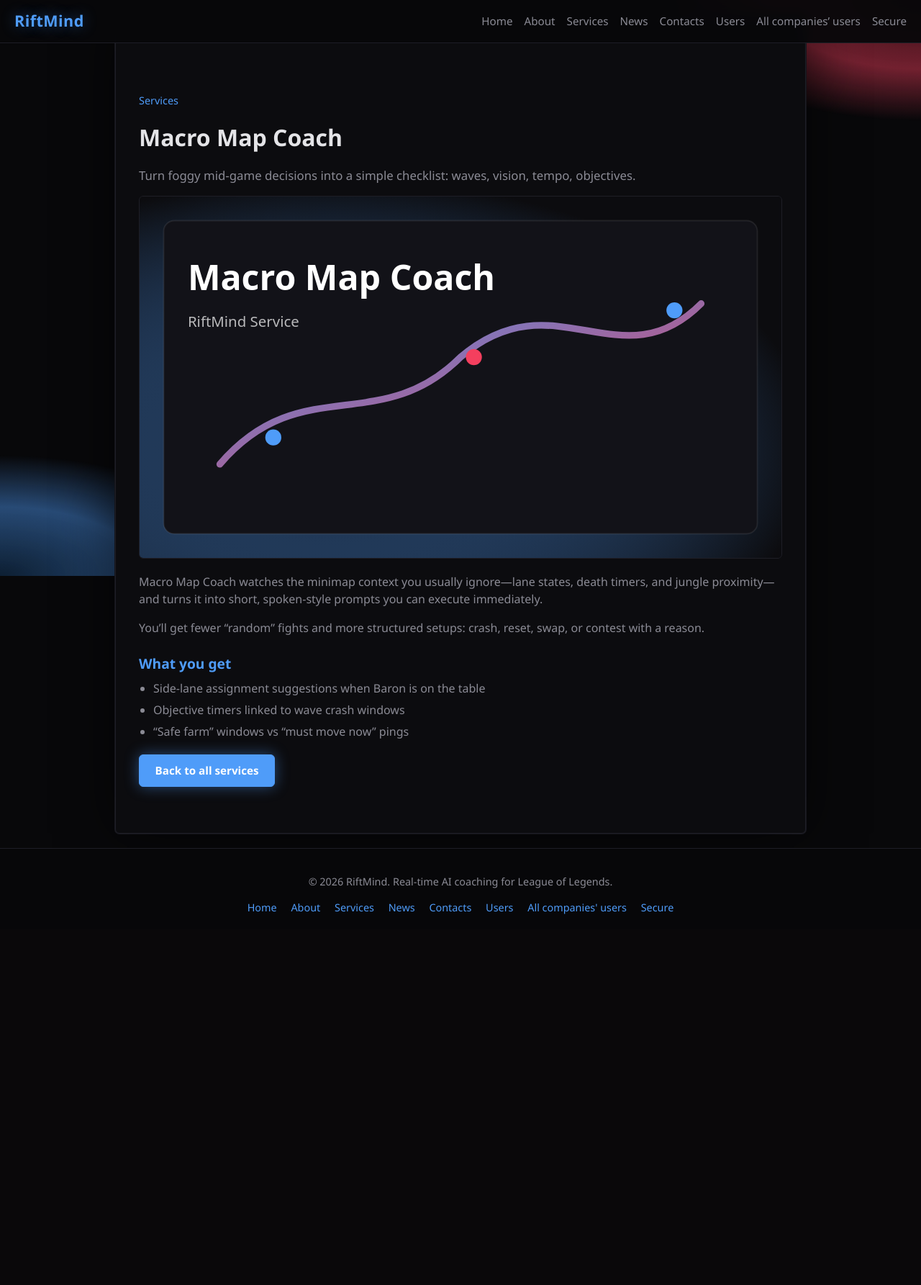
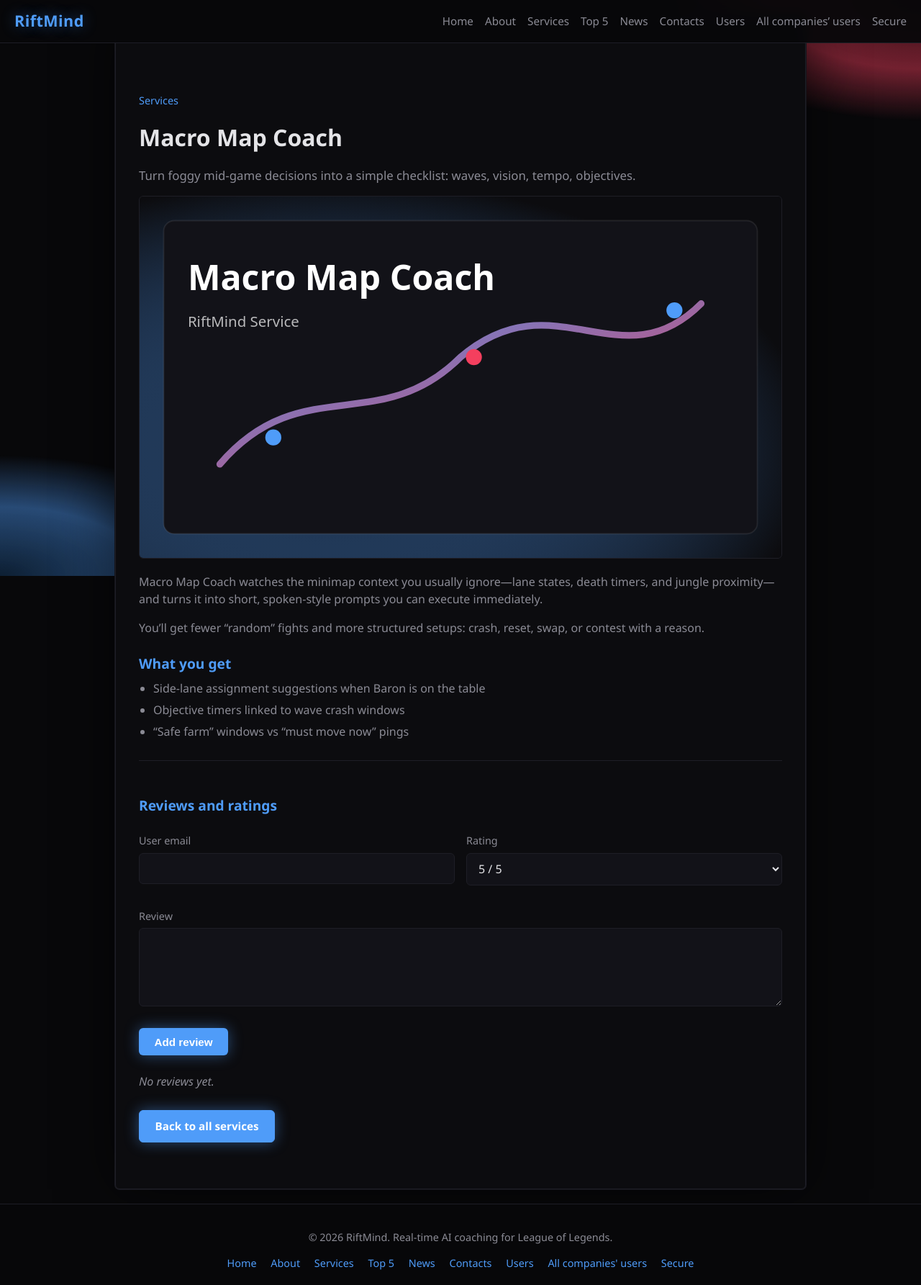
Before and after one commit to hyunseung-asong/hyunseungsong.com, a PHP site: page /services/macro-map.php in a window 1280 px wide. Shown: the whole page at 72% size. Before the commit the page ends 1270 px from the top, so only its background shows below. Run offline with PHP 8.4, Linux system fonts and the light colour scheme; tables that the repository leaves empty hold one stand-in row (values such as "Sample post"); a stand-in replaces the project's code that opens the database connection.

Commit message:
added top rated

```diff
--- a/css/style.css
+++ b/css/style.css
@@ -432,6 +432,27 @@ code {
     border-color: var(--blue);
     box-shadow: 0 0 0 2px var(--blue-glow);
 }
+.login-form select,
+.login-form textarea {
+    width: 100%;
+    padding: 0.6rem 0.75rem;
+    font-size: 1rem;
+    font-family: var(--font-sans);
+    color: var(--text);
+    background: var(--bg-card);
+    border: 1px solid var(--border-dark);
+    border-radius: var(--radius);
+    transition: border-color 0.2s;
+}
+.login-form textarea {
+    resize: vertical;
+}
+.login-form select:focus,
+.login-form textarea:focus {
+    outline: none;
+    border-color: var(--blue);
+    box-shadow: 0 0 0 2px var(--blue-glow);
+}
 .login-form small {
     display: block;
     margin-top: 0.3rem;
@@ -562,6 +583,9 @@ code {
 /* Services catalog + detail pages */
 .services-tools {
     margin: 0 0 1.25rem;
+    display: flex;
+    flex-wrap: wrap;
+    gap: 0.75rem;
 }
 .service-cards {
     display: grid;
@@ -657,6 +681,104 @@ code {
     margin-bottom: 0.35rem;
 }
 
+.service-marketplace-panel {
+    margin: 1.75rem 0;
+    padding-top: 1.5rem;
+    border-top: 1px solid var(--border-dark);
+}
+.review-form {
+    max-width: none;
+    margin-bottom: 1.5rem;
+}
+.review-list {
+    display: grid;
+    gap: 1rem;
+}
+.review-card {
+    background: var(--bg-card);
+    border: 1px solid var(--border-dark);
+    border-radius: var(--radius);
+    padding: 1rem;
+}
+.review-meta {
+    display: flex;
+    flex-wrap: wrap;
+    gap: 0.5rem 1rem;
+    align-items: center;
+    margin-bottom: 0.65rem;
+    font-size: 0.9rem;
+    color: var(--text-muted);
+}
+.review-meta strong {
+    color: var(--blue);
+}
+.review-card p {
+    margin: 0;
+}
+.top-services-list {
+    display: grid;
+    gap: 1rem;
+    margin-top: 1.5rem;
+}
+.top-service-card {
+    display: grid;
+    grid-template-columns: auto 120px minmax(0, 1fr);
+    gap: 1rem;
+    align-items: start;
+    background: var(--bg-card);
+    border: 1px solid var(--border-dark);
+    border-radius: var(--radius);
+    padding: 1rem;
+}
+.top-service-rank {
+    color: var(--red);
+    font-weight: 700;
+    font-size: 1.1rem;
+}
+.top-service-card img {
+    width: 120px;
+    height: auto;
+    aspect-ratio: 16 / 9;
+    object-fit: cover;
+    border-radius: calc(var(--radius) - 2px);
+}
+.top-service-body h2 {
+    margin-top: 0;
+}
+.top-service-body h2 a {
+    color: var(--text);
+    text-decoration: none;
+}
+.top-service-body h2 a:hover {
+    color: var(--blue);
+}
+.service-stats {
+    display: grid;
+    gap: 0.75rem;
+    grid-template-columns: repeat(3, minmax(0, 1fr));
+    margin: 0;
+}
+.service-stats dt {
+    color: var(--text-muted);
+    font-size: 0.8rem;
+}
+.service-stats dd {
+    margin: 0;
+    color: var(--text);
+    font-weight: 700;
+}
+@media (max-width: 640px) {
+    .top-service-card {
+        grid-template-columns: auto minmax(0, 1fr);
+    }
+    .top-service-card img {
+        display: none;
+    }
+    .service-stats {
+        grid-template-columns: 1fr;
+    }
+}
+
 /* Recently viewed (cookie) */
 .recent-services-grid {
     display: grid;
--- a/includes/footer.php
+++ b/includes/footer.php
@@ -6,6 +6,7 @@
                 <a href="<?php echo htmlspecialchars($site_root_prefix); ?>index.php">Home</a>
                 <a href="<?php echo htmlspecialchars($site_root_prefix); ?>about.php">About</a>
                 <a href="<?php echo htmlspecialchars($site_root_prefix); ?>products.php">Services</a>
+                <a href="<?php echo htmlspecialchars($site_root_prefix); ?>top-services.php">Top 5</a>
                 <a href="<?php echo htmlspecialchars($site_root_prefix); ?>news.php">News</a>
                 <a href="<?php echo htmlspecialchars($site_root_prefix); ?>contacts.php">Contacts</a>
                 <a href="<?php echo htmlspecialchars($site_root_prefix); ?>users.php">Users</a>
--- a/includes/header.php
+++ b/includes/header.php
@@ -19,6 +19,7 @@ if (!isset($site_root_prefix)) {
                 <a href="<?php echo htmlspecialchars($site_root_prefix); ?>index.php">Home</a>
                 <a href="<?php echo htmlspecialchars($site_root_prefix); ?>about.php">About</a>
                 <a href="<?php echo htmlspecialchars($site_root_prefix); ?>products.php">Services</a>
+                <a href="<?php echo htmlspecialchars($site_root_prefix); ?>top-services.php">Top 5</a>
                 <a href="<?php echo htmlspecialchars($site_root_prefix); ?>news.php">News</a>
                 <a href="<?php echo htmlspecialchars($site_root_prefix); ?>contacts.php">Contacts</a>
                 <a href="<?php echo htmlspecialchars($site_root_prefix); ?>users.php">Users</a>
--- /dev/null
+++ b/includes/service_marketplace.php
@@ -0,0 +1,189 @@
+<?php
+require_once __DIR__ . '/company_config.php';
+require_once __DIR__ . '/service_catalog.php';
+require_once __DIR__ . '/user_repository.php';
+
+define('MARKETPLACE_USER_EMAIL_COOKIE', 'riftmind_marketplace_user_email');
+
+function marketplace_pdo(): PDO {
+    return user_repository_pdo();
+}
+
+function marketplace_cookie_path(): string {
+    $dir = str_replace('\\', '/', dirname($_SERVER['SCRIPT_NAME'] ?? '/'));
+    if (preg_match('#/services$#', $dir) || preg_match('#/api$#', $dir)) {
+        $dir = dirname($dir);
+    }
+    if ($dir === '/' || $dir === '\\' || $dir === '.') {
+        return '/';
+    }
+    return rtrim($dir, '/') . '/';
+}
+
+function marketplace_remember_user_email(string $email): string {
+    $email = trim($email);
+    if ($email === '' || !filter_var($email, FILTER_VALIDATE_EMAIL)) {
+        return '';
+    }
+
+    setcookie(
+        MARKETPLACE_USER_EMAIL_COOKIE,
+        $email,
+        [
+            'expires' => time() + (60 * 60 * 24 * 30),
+            'path' => marketplace_cookie_path(),
+            'secure' => !empty($_SERVER['HTTPS']) && $_SERVER['HTTPS'] !== 'off',
+            'httponly' => false,
+            'samesite' => 'Lax',
+        ]
+    );
+    $_COOKIE[MARKETPLACE_USER_EMAIL_COOKIE] = $email;
+
+    return $email;
+}
+
+function marketplace_current_user_email(): string {
+    $candidate = trim((string) ($_POST['user_email'] ?? $_GET['user_email'] ?? ''));
+    if ($candidate === '') {
+        $candidate = trim((string) ($_COOKIE[MARKETPLACE_USER_EMAIL_COOKIE] ?? ''));
+    }
+
+    return marketplace_remember_user_email($candidate);
+}
+
+function marketplace_record_service_visit(string $slug, string $user_email = ''): void {
+    if (!service_by_slug($slug)) {
+        return;
+    }
+
+    $pdo = marketplace_pdo();
+    $stmt = $pdo->prepare(
+        'INSERT INTO service_visits (company_id, service_slug, user_email, visited_at)
+         VALUES (:company_id, :service_slug, :user_email, NOW())'
+    );
+    $stmt->execute([
+        ':company_id' => COMPANY_ID,
+        ':service_slug' => $slug,
+        ':user_email' => $user_email !== '' ? $user_email : null,
+    ]);
+}
+
+function marketplace_create_service_review(string $slug, string $user_email, int $rating, string $review_text): void {
+    if (!service_by_slug($slug)) {
+        throw new InvalidArgumentException('Service not found.');
+    }
+    if (!filter_var($user_email, FILTER_VALIDATE_EMAIL)) {
+        throw new InvalidArgumentException('Enter a valid user email.');
+    }
+    if ($rating < 1 || $rating > 5) {
+        throw new InvalidArgumentException('Rating must be from 1 to 5.');
+    }
+    $review_text = trim($review_text);
+    if ($review_text === '') {
+        throw new InvalidArgumentException('Review text is required.');
+    }
+
+    $pdo = marketplace_pdo();
+    $stmt = $pdo->prepare(
+        'INSERT INTO service_reviews (company_id, service_slug, user_email, rating, review_text, created_at)
+         VALUES (:company_id, :service_slug, :user_email, :rating, :review_text, NOW())'
+    );
+    $stmt->execute([
+        ':company_id' => COMPANY_ID,
+        ':service_slug' => $slug,
+        ':user_email' => $user_email,
+        ':rating' => $rating,
+        ':review_text' => $review_text,
+    ]);
+}
+
+function marketplace_fetch_service_reviews(?string $slug = null): array {
+    $pdo = marketplace_pdo();
+    $params = [];
+    $sql = 'SELECT company_id, service_slug, user_email, rating, review_text,
+                   DATE_FORMAT(created_at, \'%Y-%m-%d %H:%i:%s\') AS created_at
+            FROM service_reviews';
+    if ($slug !== null) {
+        $sql .= ' WHERE service_slug = :service_slug';
+        $params[':service_slug'] = $slug;
+    }
+    $sql .= ' ORDER BY created_at DESC, id DESC';
+
+    $stmt = $pdo->prepare($sql);
+    $stmt->execute($params);
+    return $stmt->fetchAll();
+}
+
+function marketplace_fetch_service_visits(?string $user_email = null): array {
+    $pdo = marketplace_pdo();
+    $params = [];
+    $sql = 'SELECT company_id, service_slug, user_email,
+                   DATE_FORMAT(visited_at, \'%Y-%m-%d %H:%i:%s\') AS visited_at
+            FROM service_visits';
+    if ($user_email !== null && $user_email !== '') {
+        $sql .= ' WHERE user_email = :user_email';
+        $params[':user_email'] = $user_email;
+    }
+    $sql .= ' ORDER BY visited_at DESC, id DESC';
+
+    $stmt = $pdo->prepare($sql);
+    $stmt->execute($params);
+    return $stmt->fetchAll();
+}
+
+function marketplace_fetch_service_stats(int $limit = 0): array {
+    $pdo = marketplace_pdo();
+    $stmt = $pdo->query(
+        'SELECT s.service_slug,
+                COALESCE(r.avg_rating, 0) AS avg_rating,
+                COALESCE(r.review_count, 0) AS review_count,
+                COALESCE(v.visit_count, 0) AS visit_count
+         FROM (
+             SELECT service_slug FROM service_reviews
+             UNION
+             SELECT service_slug FROM service_visits
+         ) s
+         LEFT JOIN (
+             SELECT service_slug, AVG(rating) AS avg_rating, COUNT(*) AS review_count
+             FROM service_reviews
+             GROUP BY service_slug
+         ) r ON r.service_slug = s.service_slug
+         LEFT JOIN (
+             SELECT service_slug, COUNT(*) AS visit_count
+             FROM service_visits
+             GROUP BY service_slug
+         ) v ON v.service_slug = s.service_slug
+         ORDER BY avg_rating DESC, review_count DESC, visit_count DESC, service_slug ASC'
+    );
+    $stats_by_slug = [];
+    foreach ($stmt->fetchAll() as $row) {
+        $stats_by_slug[$row['service_slug']] = $row;
+    }
+
+    $rows = [];
+    foreach (service_catalog() as $slug => $svc) {
+        $stats = $stats_by_slug[$slug] ?? [
+            'avg_rating' => 0,
+            'review_count' => 0,
+            'visit_count' => 0,
+        ];
+        $rows[] = [
+            'company' => COMPANY_ID,
+            'service_slug' => $slug,
+            'title' => $svc['title'],
+            'short' => $svc['short'],
+            'href' => $svc['href'],
+            'image' => $svc['image'],
+            'avg_rating' => round((float) $stats['avg_rating'], 2),
+            'review_count' => (int) $stats['review_count'],
+            'visit_count' => (int) $stats['visit_count'],
+        ];
+    }
+
+    usort($rows, static function (array $a, array $b): int {
+        return [$b['avg_rating'], $b['review_count'], $b['visit_count'], $a['service_slug']]
+            <=> [$a['avg_rating'], $a['review_count'], $a['visit_count'], $b['service_slug']];
+    });
+
+    return $limit > 0 ? array_slice($rows, 0, $limit) : $rows;
+}
--- a/products.php
+++ b/products.php
@@ -12,6 +12,7 @@ $catalog = service_catalog();
                 <p>We offer ten focused AI coaching modules—each with its own page, description, and artwork. Pick what matches your climb, then stack modules as you improve.</p>
                 <p class="services-tools">
                     <a class="btn btn-secondary" href="recent-services.php">Last 5 services you viewed</a>
+                    <a class="btn btn-secondary" href="top-services.php">Top 5 services</a>
                 </p>
                 <div class="service-cards">
                     <?php foreach ($catalog as $slug => $svc): ?>
--- a/services/_layout.php
+++ b/services/_layout.php
@@ -6,6 +6,7 @@ if (!isset($service_slug) || !is_string($service_slug)) {
 
 $site_root_prefix = '../';
 require_once __DIR__ . '/../includes/recent_services.php';
+require_once __DIR__ . '/../includes/service_marketplace.php';
 require_once __DIR__ . '/../includes/service_bodies.php';
 
 service_record_visit($service_slug);
@@ -16,6 +17,63 @@ $body = service_body($service_slug);
 if (!$svc || !$body) {
     header('HTTP/1.0 404 Not Found');
     exit('Service not found.');
+}
+
+$marketplace_user_email = marketplace_current_user_email();
+$visit_error = null;
+$review_errors = [];
+$review_success = false;
+$review_fields = [
+    'user_email' => $marketplace_user_email,
+    'rating' => '5',
+    'review_text' => '',
+];
+
+try {
+    marketplace_record_service_visit($service_slug, $marketplace_user_email);
+} catch (Throwable $e) {
+    $visit_error = 'Database visit tracking is not available: ' . $e->getMessage();
+}
+
+if ($_SERVER['REQUEST_METHOD'] === 'POST' && isset($_POST['service_review_form'])) {
+    $review_fields['user_email'] = trim((string) ($_POST['user_email'] ?? ''));
+    $review_fields['rating'] = trim((string) ($_POST['rating'] ?? ''));
+    $review_fields['review_text'] = trim((string) ($_POST['review_text'] ?? ''));
+
+    if ($review_fields['user_email'] === '' || !filter_var($review_fields['user_email'], FILTER_VALIDATE_EMAIL)) {
+        $review_errors['user_email'] = 'Enter a valid user email.';
+    }
+    $rating_value = filter_var($review_fields['rating'], FILTER_VALIDATE_INT);
+    if ($rating_value === false || $rating_value < 1 || $rating_value > 5) {
+        $review_errors['rating'] = 'Choose a rating from 1 to 5.';
+    }
+    if ($review_fields['review_text'] === '') {
+        $review_errors['review_text'] = 'Review text is required.';
+    }
+
+    if (empty($review_errors)) {
+        try {
+            marketplace_create_service_review(
+                $service_slug,
+                $review_fields['user_email'],
+                (int) $rating_value,
+                $review_fields['review_text']
+            );
+            $review_success = true;
+            $marketplace_user_email = $review_fields['user_email'];
+            $review_fields['review_text'] = '';
+        } catch (Throwable $e) {
+            $review_errors['database'] = $e->getMessage();
+        }
+    }
+}
+
+$reviews = [];
+$reviews_error = null;
+try {
+    $reviews = marketplace_fetch_service_reviews($service_slug);
+} catch (Throwable $e) {
+    $reviews_error = 'Could not load reviews: ' . $e->getMessage();
 }
 
 $page_title = $svc['title'];
@@ -41,6 +99,65 @@ $h1 = htmlspecialchars($svc['title']);
                     <li><?php echo htmlspecialchars($b); ?></li>
                     <?php endforeach; ?>
                 </ul>
+                <?php if ($visit_error !== null): ?>
+                <p class="login-error"><?php echo htmlspecialchars($visit_error); ?></p>
+                <?php endif; ?>
+
+                <section class="service-marketplace-panel">
+                    <h2>Reviews and ratings</h2>
+                    <?php if ($review_success): ?>
+                    <p class="form-success">Review saved successfully.</p>
+                    <?php endif; ?>
+                    <?php if (isset($review_errors['database'])): ?>
+                    <p class="login-error"><?php echo htmlspecialchars($review_errors['database']); ?></p>
+                    <?php endif; ?>
+
+                    <form class="login-form review-form" method="post">
+                        <input type="hidden" name="service_review_form" value="1">
+                        <div class="form-grid">
+                            <div class="form-group">
+                                <label for="user_email">User email</label>
+                                <input id="user_email" name="user_email" type="email" value="<?php echo htmlspecialchars($review_fields['user_email']); ?>" required>
+                                <?php if (isset($review_errors['user_email'])): ?><small><?php echo htmlspecialchars($review_errors['user_email']); ?></small><?php endif; ?>
+                            </div>
+                            <div class="form-group">
+                                <label for="rating">Rating</label>
+                                <select id="rating" name="rating" required>
+                                    <?php for ($i = 5; $i >= 1; $i--): ?>
+                                    <option value="<?php echo $i; ?>"<?php echo (string) $i === $review_fields['rating'] ? ' selected' : ''; ?>><?php echo $i; ?> / 5</option>
+                                    <?php endfor; ?>
+                                </select>
+                                <?php if (isset($review_errors['rating'])): ?><small><?php echo htmlspecialchars($review_errors['rating']); ?></small><?php endif; ?>
+                            </div>
+                            <div class="form-group form-group-wide">
+                                <label for="review_text">Review</label>
+                                <textarea id="review_text" name="review_text" rows="4" required><?php echo htmlspecialchars($review_fields['review_text']); ?></textarea>
+                                <?php if (isset($review_errors['review_text'])): ?><small><?php echo htmlspecialchars($review_errors['review_text']); ?></small><?php endif; ?>
+                            </div>
+                        </div>
+                        <button class="btn btn-primary" type="submit">Add review</button>
+                    </form>
+
+                    <?php if ($reviews_error !== null): ?>
+                    <p class="login-error"><?php echo htmlspecialchars($reviews_error); ?></p>
+                    <?php elseif (empty($reviews)): ?>
+                    <p class="no-contacts">No reviews yet.</p>
+                    <?php else: ?>
+                    <div class="review-list">
+                        <?php foreach ($reviews as $review): ?>
+                        <article class="review-card">
+                            <div class="review-meta">
+                                <strong><?php echo htmlspecialchars((string) $review['rating']); ?> / 5</strong>
+                                <span><?php echo htmlspecialchars((string) $review['user_email']); ?></span>
+                                <time datetime="<?php echo htmlspecialchars((string) $review['created_at']); ?>"><?php echo htmlspecialchars((string) $review['created_at']); ?></time>
+                            </div>
+                            <p><?php echo nl2br(htmlspecialchars((string) $review['review_text'])); ?></p>
+                        </article>
+                        <?php endforeach; ?>
+                    </div>
+                    <?php endif; ?>
+                </section>
+
                 <p><a class="btn btn-primary" href="<?php echo htmlspecialchars($site_root_prefix); ?>products.php">Back to all services</a></p>
             </section>
 
--- a/user-create.php
+++ b/user-create.php
@@ -1,6 +1,7 @@
 <?php
 $page_title = 'Create User';
 require_once __DIR__ . '/includes/user_repository.php';
+require_once __DIR__ . '/includes/service_marketplace.php';
 
 $fields = [
     'first_name' => '',
@@ -31,6 +32,7 @@ if ($_SERVER['REQUEST_METHOD'] === 'POST') {
     if (empty($errors)) {
         try {
             create_user($fields);
+            marketplace_remember_user_email($fields['email']);
             $created = true;
             foreach ($fields as $key => $value) {
                 $fields[$key] = '';
```
Also changed, not shown: api/service_reviews.php (added, +28 -0 lines), api/service_visits.php (added, +41 -0 lines), api/services.php (added, +25 -0 lines), api/top_services.php (added, +28 -0 lines), sql/users.sql (+30 -0 lines), top-services.php (added, +55 -0 lines).
